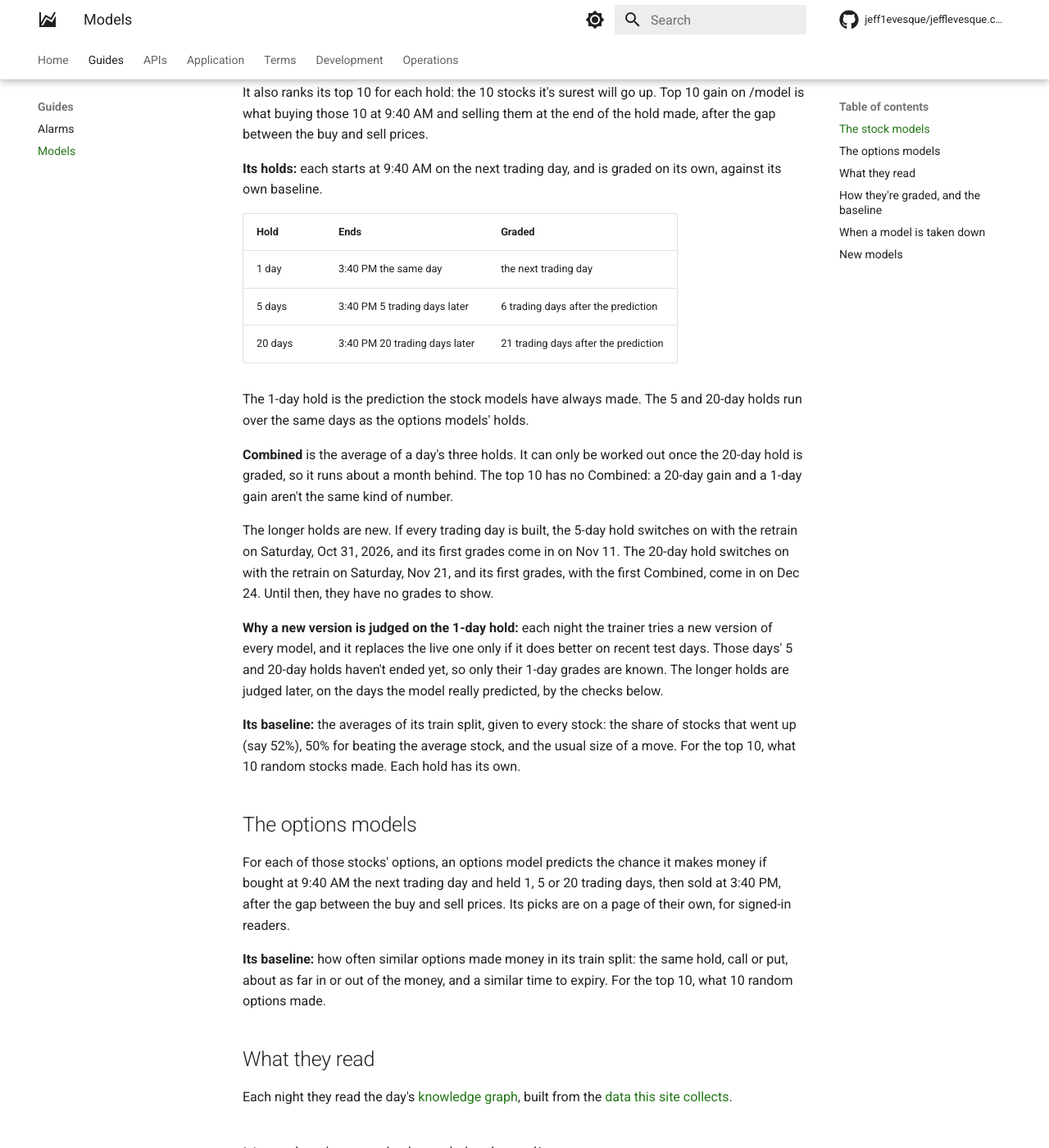
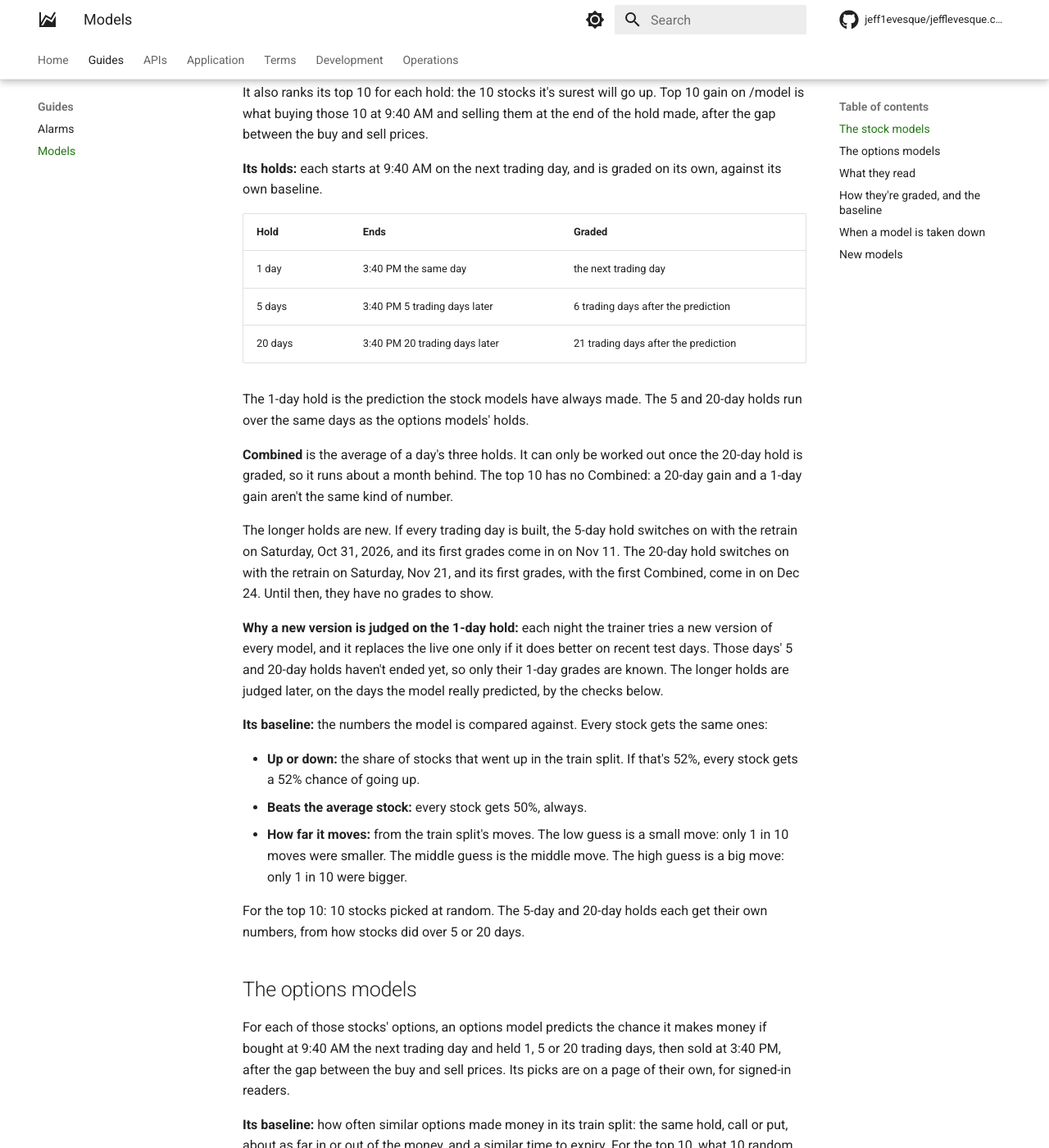
Before and after one commit to jeff1evesque/jefflevesque.com, an MkDocs documentation site: the page built from documentation/guide/models.md, in a window 1280 px wide and 1400 px high, scrolled down 498 px. Shown: the whole window at 82% size. Built offline with MkDocs 1.6.1 and Material for MkDocs 9.7.7, drawn with Linux system fonts in a browser that asks for light colours; comment, search, counter and statistics services are not loaded.

Commit message:
#308: Plainer baseline in the models guide, wider holds table, two card fixes (#309)
* #308: models.md, the stock baseline in plain words, the holds table full width

* #308: theme.css, a table in a full-width div runs the width of the text

* #308: parts.jsx, "better than baseline" and "level with baseline", with no "the"

* #308: model-page.jsx, Scores by hold says "level with baseline", no "the"

* #308: _model.scss, a phone card's attempts on a line of their own, no dot

* #308: parts.test.jsx, gapWords says "than baseline" and "level with baseline"

* #308: model-row.test.jsx, a row's score line with no "the" before baseline

* #308: model-page.test.jsx, the score lines with no "the" before baseline

* #308: stylesheet.test.js, a phone's since cell a column, with no dot rule

```diff
--- a/documentation/guide/models.md
+++ b/documentation/guide/models.md
@@ -21,11 +21,15 @@ made, after the gap between the buy and sell prices.
 **Its holds:** each starts at 9:40 AM on the next trading day, and is graded on its own,
 against its own baseline.
 
+<div class="full-width" markdown>
+
 | Hold | Ends | Graded |
 |---|---|---|
 | 1 day | 3:40 PM the same day | the next trading day |
 | 5 days | 3:40 PM 5 trading days later | 6 trading days after the prediction |
 | 20 days | 3:40 PM 20 trading days later | 21 trading days after the prediction |
+
+</div>
 
 The 1-day hold is the prediction the stock models have always made. The 5 and 20-day
 holds run over the same days as the options models' holds.
@@ -45,9 +49,18 @@ test days. Those days' 5 and 20-day holds haven't ended yet, so only their 1-day
 are known. The longer holds are judged later, on the days the model really predicted, by
 the checks below.
 
-**Its baseline:** the averages of its train split, given to every stock: the share of
-stocks that went up (say 52%), 50% for beating the average stock, and the usual size of a
-move. For the top 10, what 10 random stocks made. Each hold has its own.
+**Its baseline:** the numbers the model is compared against. Every stock gets the same
+ones:
+
+- **Up or down:** the share of stocks that went up in the train split. If that's 52%,
+  every stock gets a 52% chance of going up.
+- **Beats the average stock:** every stock gets 50%, always.
+- **How far it moves:** from the train split's moves. The low guess is a small move: only
+  1 in 10 moves were smaller. The middle guess is the middle move. The high guess is a big
+  move: only 1 in 10 were bigger.
+
+For the top 10: 10 stocks picked at random. The 5-day and 20-day holds each get their own
+numbers, from how stocks did over 5 or 20 days.
 
 ## The options models
 
--- a/documentation/stylesheets/theme.css
+++ b/documentation/stylesheets/theme.css
@@ -18,3 +18,16 @@
 [data-md-color-scheme="slate"][data-md-color-primary="black"] {
   --md-typeset-a-color: #6cc259;
 }
+
+/*
+ * A table inside <div class="full-width" markdown> runs the whole width of the
+ * text, as the models guide's table of holds does. Material draws a table only as
+ * wide as its cells need: an inline block, in a wrapper that shrinks to fit it.
+ */
+.md-typeset .full-width .md-typeset__table {
+  min-width: 100%;
+}
+
+.md-typeset .full-width table:not([class]) {
+  display: table;
+}
```
Also changed, not shown: 7 other files.
